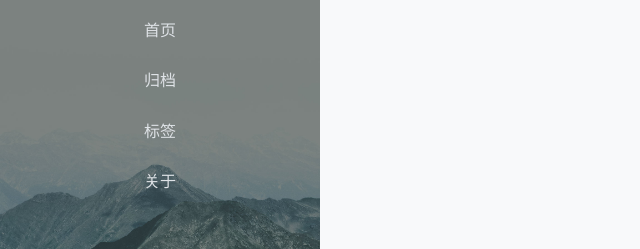
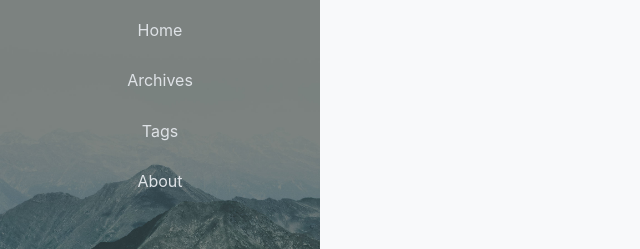
Before and after one commit to CecilR/CecilR.github.io, a plain HTML site: page index.html in a window 1280 px wide. Shown: the part 226-475 px from the top of the page, 0-640 px from the left. Drawn offline with nearby package versions, Linux system fonts and the light colour scheme.

Commit message:
update from gridea: 2019-04-21 11:08:10

```diff
--- a/index.html
+++ b/index.html
@@ -10,7 +10,7 @@ Timing is Fun">
 <meta name="viewport" content="width=device-width, initial-scale=1, maximum-scale=1, user-scalable=no">
 
 <link rel="stylesheet" href="https://use.fontawesome.com/releases/v5.7.2/css/all.css" integrity="sha384-fnmOCqbTlWIlj8LyTjo7mOUStjsKC4pOpQbqyi7RrhN7udi9RwhKkMHpvLbHG9Sr" crossorigin="anonymous">
-<link rel="shortcut icon" href="https://CecilR.github.io/favicon.ico?v=1555815989699">
+<link rel="shortcut icon" href="https://CecilR.github.io/favicon.ico?v=1555816087861">
 <link rel="stylesheet" href="https://CecilR.github.io/styles/main.css">
 
 
@@ -30,7 +30,7 @@ Timing is Fun">
   <div class="top-container" data-aos="fade-right">
     <div class="top-header-container">
       <a class="site-title-container" href="https://CecilR.github.io">
-        <img src="https://CecilR.github.io/images/avatar.png?v=1555815989699" class="site-logo">
+        <img src="https://CecilR.github.io/images/avatar.png?v=1555816087861" class="site-logo">
         <h1 class="site-title">Timing</h1>
       </a>
       <div class="menu-btn" @click="menuVisible = !menuVisible">
@@ -41,25 +41,25 @@ Timing is Fun">
 
 
           <a href="/" class="site-nav">
-            首页
+            Home
           </a>
 
 
 
           <a href="/archives" class="site-nav">
-            归档
+            Archives
           </a>
 
 
 
           <a href="/tags" class="site-nav">
-            标签
+            Tags
           </a>
 
 
 
           <a href="/post/about/" class="site-nav">
-            关于
+            About
           </a>
 
 
```
Also changed, not shown: archives/index.html (+6 -6 lines), post/about/index.html (+8 -8 lines), tags/index.html (+6 -6 lines).
